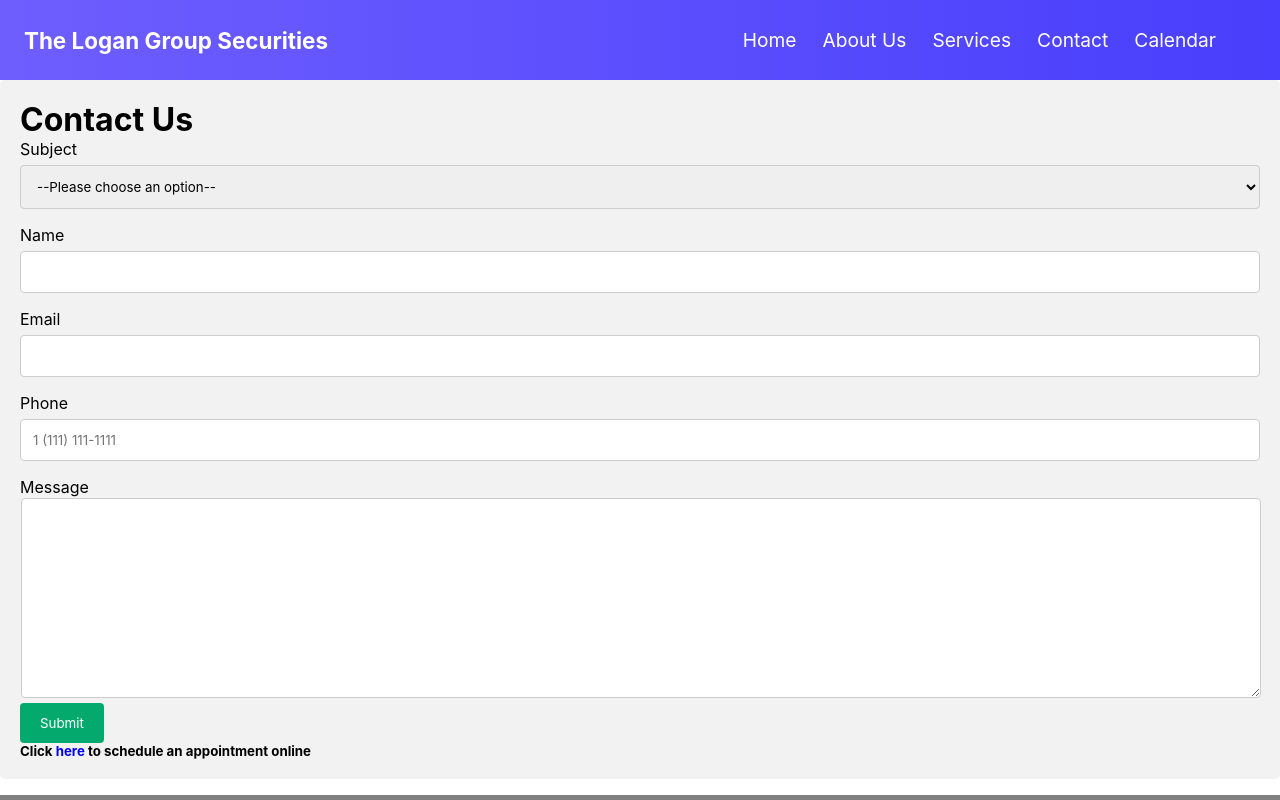
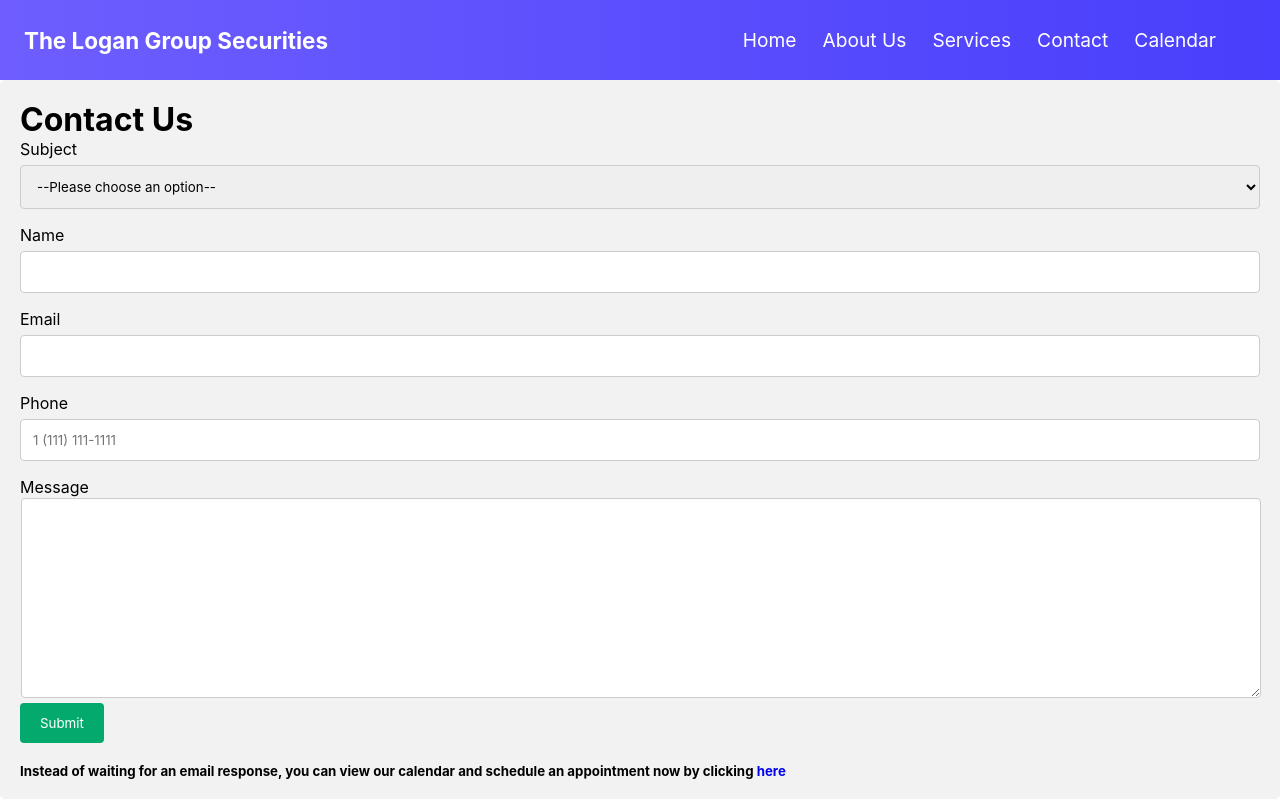
Before and after one commit to ryelow94/logan-group, a React (Create React App) app: page /contact in a window 1280 px wide. Shown: the top 800 px of the page. Built offline with nearby package versions, Linux system fonts and the light colour scheme.

Commit message:
added some better phrasing to contact form

```diff
--- a/src/components/Contact.js
+++ b/src/components/Contact.js
@@ -86,8 +86,9 @@
           <input type="submit" onclick={formik.handleClick} />
         </div>
       </form>
+      <br></br>
       <Router>
-      <h5> Click <Link to ="/calendar"> here </Link> to schedule an appointment online</h5>
+      <h5> Instead of waiting for an email response, you can view our calendar and schedule an appointment now by clicking<Link to ="/calendar"> here </Link> </h5>
       <Switch>
           <Route exact path="/calendar">
             <Calendar />
```
